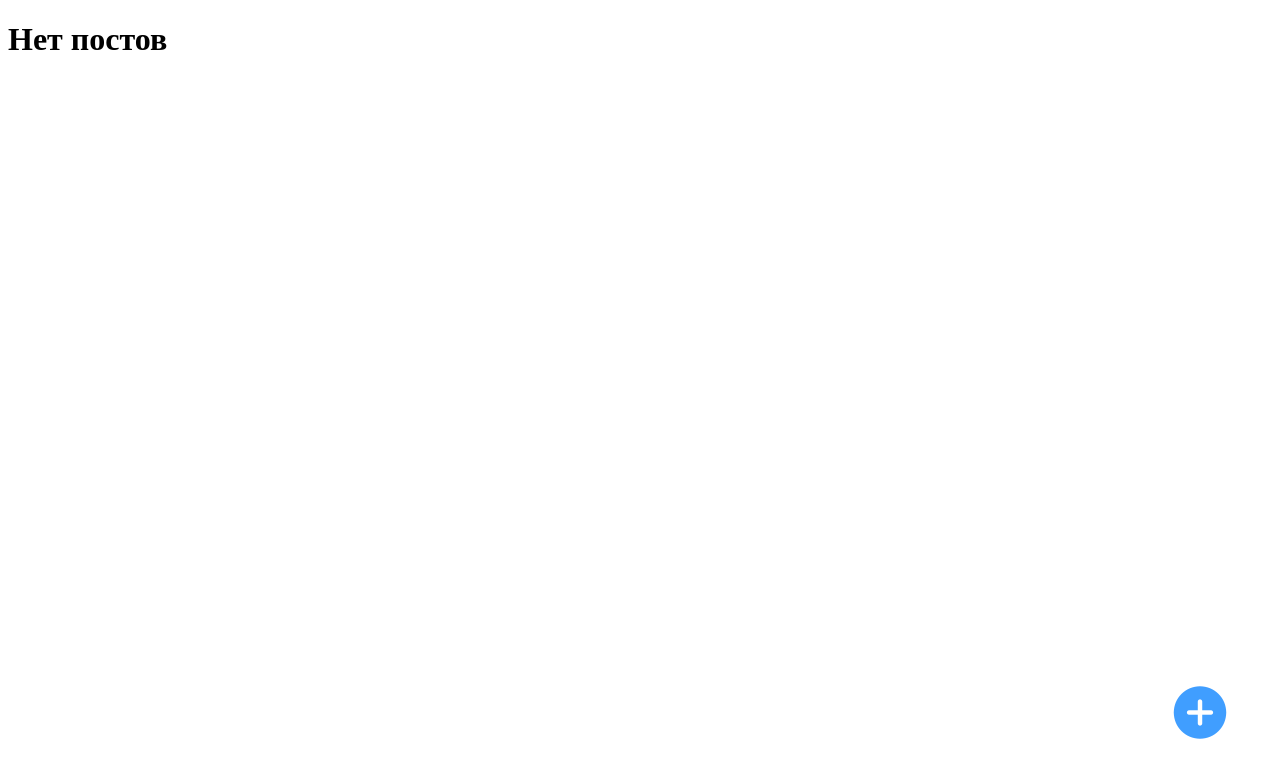
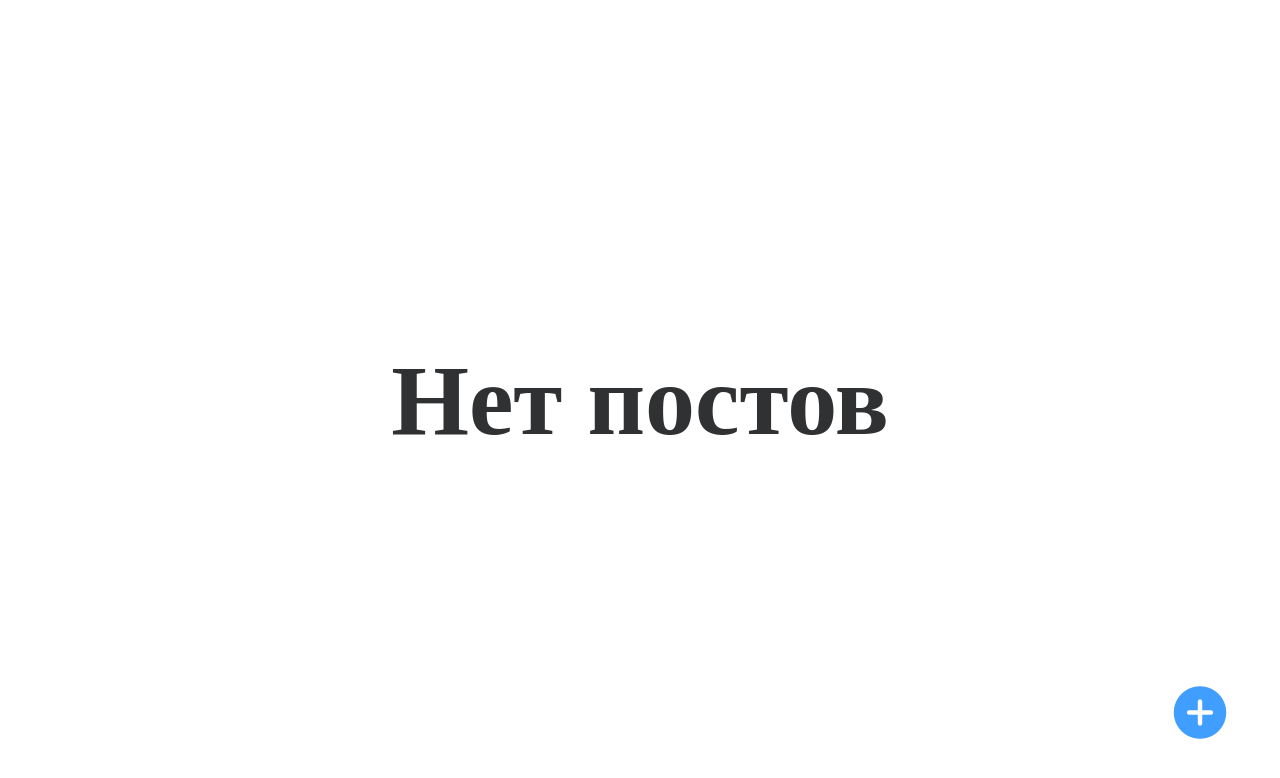
Before and after one commit to EvgeniiLu/vita-soft-test-task, a Vue app: page / in a window 1280 px wide. Shown: the top 778 px of the page. Built offline with nearby package versions, Linux system fonts and the light colour scheme.

Commit message:
add pagination postcard

```diff
--- a/src/App.vue
+++ b/src/App.vue
@@ -2,10 +2,11 @@
   <div class="app">
     <div class="container">
       <template v-if="posts.length">
+        <div class="posts-list">
           <div
             class="post"
             @click="openPost(key)"
-          v-for="(item, key) in posts"
+            v-for="(item, key) in postsList"
             :key="item.time"
           >
             <post-card
@@ -14,9 +15,18 @@
               @editPost="editPost"
             />
           </div>
+          <el-pagination
+            class="pag"
+            @current-change="setPage"
+            :current-page="page"
+            background
+            layout="prev, pager, next"
+            :total="pageSize"
+          />
+        </div>
       </template>
       <template v-else>
-        <h1 class="empty">Нет постов</h1>
+        <div class="empty"><h1>Нет постов</h1></div>
       </template>
 
       <div class="modal-post-info">
@@ -94,10 +104,40 @@ export default {
       postObj: {},
 
       posts: [],
+
+      page: 1,
     };
   },
 
+  computed: {
+    pageSize() {
+      return Math.ceil((this.posts.length / 6) * 10);
+    },
+
+    start() {
+      return (this.page - 1) * 6;
+    },
+
+    end() {
+      return this.page * 6 - 1;
+    },
+
+    postsList() {
+      return this.posts.slice(this.start, this.end);
+    },
+  },
+
+  watch: {
+    pageSize() {
+      if (Number.isInteger(this.pageSize / 10)) this.page = this.pageSize / 10;
+    },
+  },
+
   methods: {
+    setPage(val) {
+      this.page = val;
+    },
+
     createPost() {
       this.postObj = {
         title: "",
@@ -131,6 +171,7 @@ export default {
         this.storageSetItem(post);
       }
       this.visiblePostForm = false;
+      this.page = 1;
     },
 
     openPost(key) {
@@ -164,19 +205,52 @@ export default {
 };
 </script>
 
-<style lang="scss" scoped>
+<style lang="scss">
+body {
+  margin: 0;
+
+  font-size: 14px;
+  color: #6c7279;
+
+  background-color: #fff;
+}
+
+*,
+*:before,
+*:after {
+  box-sizing: border-box;
+}
+
+h1,
+h2,
+h3,
+h4,
+h5,
+h6 {
+  margin: 0;
+}
+
+p {
+  margin: 0 0 10px;
+}
+
 .container {
   width: 100%;
   max-width: 1300px;
   margin: 0 auto;
 }
 
-.post-comments-counter {
-  font-size: 32px;
+.posts-list {
+  width: 100%;
+  height: 100vh;
+  position: relative;
+
+  .pag {
+    position: absolute;
+    bottom: 10%;
+    left: 50%;
+    transform: translate(-50%, -50%);
   }
-
-.el-badge__content.is-fixed {
-  border: none;
 }
 
 .create-post-btn {
@@ -185,9 +259,19 @@ export default {
   bottom: 50px;
   right: 50px;
   color: #409eff;
+  opacity: 1;
+  :hover {
+    transition: opacity 0.2s linear;
+    opacity: 0.75;
+  }
 }
 
-.create-post-btn:hover {
-  opacity: 0.75;
+.empty {
+  font-size: 50px;
+  color: #303133;
+  height: 100vh;
+  display: flex;
+  justify-content: center;
+  align-items: center;
 }
 </style>
--- a/src/components/PostCard.vue
+++ b/src/components/PostCard.vue
@@ -63,4 +63,12 @@ export default {
   },
 };
 </script>
-<style lang="scss" scoped></style>
+<style lang="scss" scoped>
+.post-comments-counter {
+  font-size: 32px;
+}
+
+.el-badge__content.is-fixed {
+  border: none;
+}
+</style>
```
Lines whose indentation alone changed are shown as unchanged.
